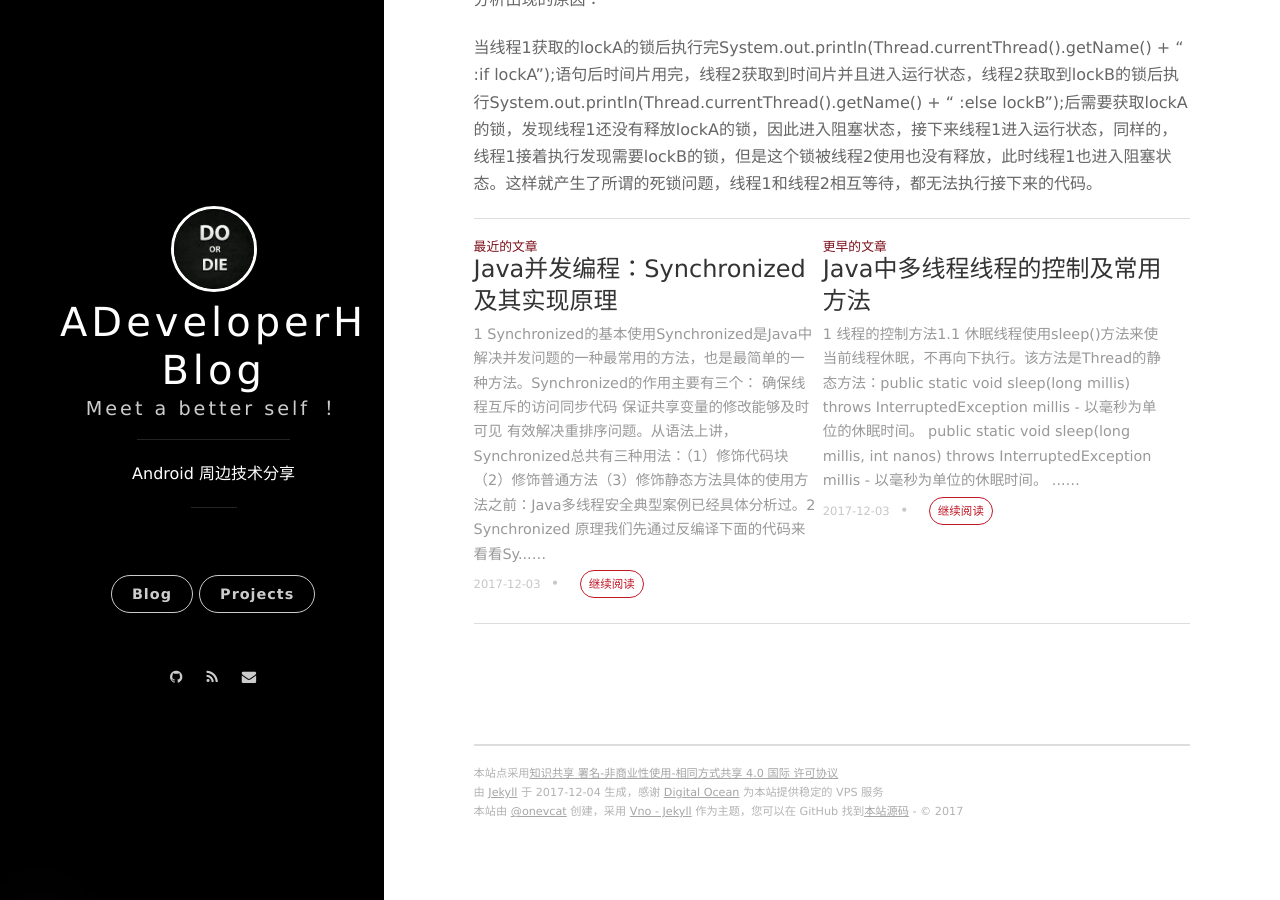
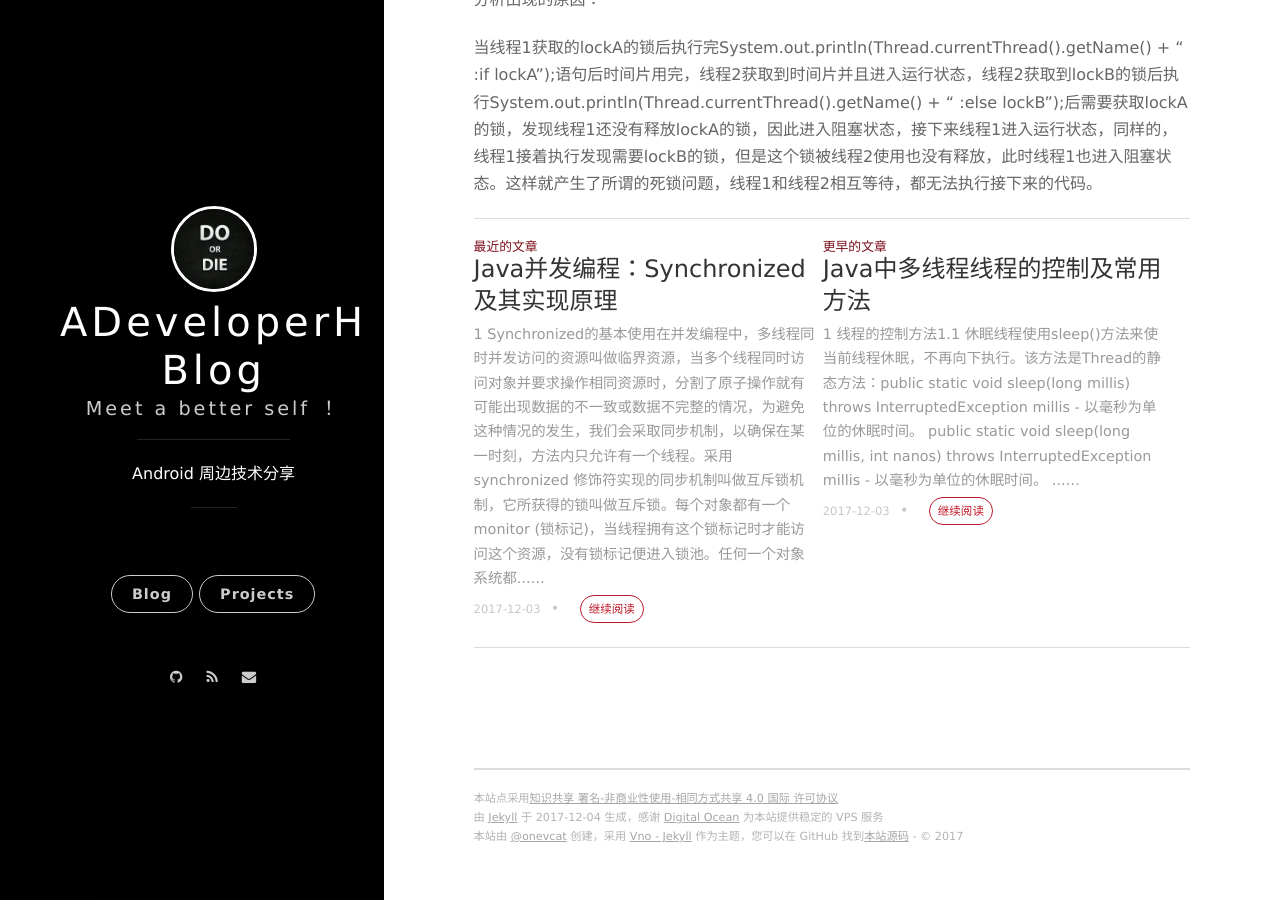
Before and after one commit to ADeveloperH/ADeveloperH.github.io, a Jekyll site: the page built from _posts/2017-12-03-thread5.md, in a window 1280 px wide and 900 px high, scrolled down 2006 px. Built offline with Jekyll 4.4.1, drawn with Linux system fonts in a browser that asks for light colours; nearby versions of some CDN libraries; comment, search, counter and statistics services are not loaded; some of the changed lines change nothing that is shown.

Commit message:
Synchronized及其实现原理上传图片

````diff
--- a/_posts/2017-12-03-thread6.md
+++ b/_posts/2017-12-03-thread6.md
@@ -5,6 +5,10 @@
 ---
 
 ## 1 Synchronized的基本使用 ##
+
+在并发编程中，多线程同时并发访问的资源叫做`临界资源`，当多个线程同时访问对象并要求操作相同资源时，`分割了原子操作`就有可能出现数据的不一致或数据不完整的情况，为避免这种情况的发生，我们会采取同步机制，以确保在某一时刻，方法内只允许有一个线程。
+
+采用 synchronized 修饰符实现的同步机制叫做`互斥锁机制`，它所获得的锁叫做互斥锁。每个对象都有一个 monitor (锁标记)，`当线程拥有这个锁标记时才能访问这个资源`，没有锁标记便进入锁池。任何一个对象系统都会为其创建一个互斥锁，这个锁是为了分配给线程的，防止打断原子操作。`每个对象的锁只能分配给一个线程`，因此叫做互斥锁。
 
 Synchronized是Java中解决并发问题的一种最常用的方法，也是最简单的一种方法。Synchronized的作用主要有三个：
 
@@ -41,4 +45,66 @@
 
 反编译结果：
 
-![]()
+![](https://github.com/ADeveloperH/ADeveloperH.github.io/raw/master/assets/20171204/1.png)
+
+关于这两条指令的作用，我们直接参考JVM规范中描述：
+
+monitorenter ：
+
+```
+Each object is associated with a monitor. A monitor is locked if and only if it has an owner. The thread that executes monitorenter attempts to gain ownership of the monitor associated with objectref, as follows:
+• If the entry count of the monitor associated with objectref is zero, the thread enters the monitor and sets its entry count to one. The thread is then the owner of the monitor.
+• If the thread already owns the monitor associated with objectref, it reenters the monitor, incrementing its entry count.
+• If another thread already owns the monitor associated with objectref, the thread blocks until the monitor's entry count is zero, then tries again to gain ownership.
+```
+
+这段话的大概意思为：
+
+`每个对象`有一个监视器锁（monitor）。当monitor被占用时就会处于锁定状态，线程执行monitorenter指令时尝试获取monitor的所有权，过程如下：
+
+1、如果monitor的进入数为0，则该线程进入monitor，然后将进入数设置为1，该线程即为monitor的所有者。
+
+2、如果线程已经占有该monitor，只是重新进入，则进入monitor的进入数加1.
+
+3.如果其他线程已经占用了monitor，则该线程进入阻塞状态，直到monitor的进入数为0，再重新尝试获取monitor的所有权。
+
+monitorexit：
+
+```
+The thread that executes monitorexit must be the owner of the monitor associated with the instance referenced by objectref.
+The thread decrements the entry count of the monitor associated with objectref. If as a result the value of the entry count is zero, the thread exits the monitor and is no longer its owner. Other threads that are blocking to enter the monitor are allowed to attempt to do so.
+```
+
+这段话的大概意思为：
+
+执行monitorexit的线程必须是objectref所对应的monitor的所有者。
+
+指令执行时，monitor的进入数减1，如果减1后进入数为0，那线程退出monitor，不再是这个monitor的所有者。其他被这个monitor阻塞的线程可以尝试去获取这个 monitor 的所有权。
+
+通过这两段描述，我们应该能很清楚的看出Synchronized的实现原理，Synchronized的语义底层是通过一个monitor的对象来完成，其实wait/notify等方法也依赖于monitor对象，这就是为什么只有在同步的块或者方法中才能调用wait/notify等方法，否则会抛出java.lang.IllegalMonitorStateException的异常的原因。
+
+我们再来看一下同步方法的反编译结果：
+
+源代码：
+
+```
+package com.paddx.test.concurrent;
+
+public class SynchronizedMethod {
+    public synchronized void method() {
+        System.out.println("Hello World!");
+    }
+}
+```
+
+反编译结果：
+
+![](https://github.com/ADeveloperH/ADeveloperH.github.io/raw/master/assets/20171204/2.png)
+
+从反编译的结果来看，方法的同步并没有通过指令monitorenter和monitorexit来完成（理论上其实也可以通过这两条指令来实现），不过相对于普通方法，其常量池中多了ACC_SYNCHRONIZED标示符。JVM就是根据该标示符来实现方法的同步的：当方法调用时，调用指令将会检查方法的 ACC_SYNCHRONIZED 访问标志是否被设置，如果设置了，执行线程将先获取monitor，获取成功之后才能执行方法体，方法执行完后再释放monitor。在方法执行期间，其他任何线程都无法再获得同一个monitor对象。 其实本质上没有区别，只是方法的同步是一种隐式的方式来实现，无需通过字节码来完成。
+
+## 3 synchronized 的另个一重要作用：内存可见性 ##
+
+加锁（synchronized 同步）的功能不仅仅局限于互斥行为，同时还存在另外一个重要的方面：`内存可见性`。我们不仅希望防止某个线程正在使用对象状态而另一个线程在同时修改该状态，而且还希望确保当一个线程修改了对象状态后，其他线程能够看到该变化。而线程的同步恰恰也能够实现这一点。
+
+内置锁可以用于确保某个线程以一种可预测的方式来查看另一个线程的执行结果。为了确保所有的线程都能看到共享变量的最新值，可以在所有执行读操作或写操作的线程上加上同一把锁。下图示例了同步的可见性保证。
````
Also changed, not shown: assets/20171204/3.jpg (added).
